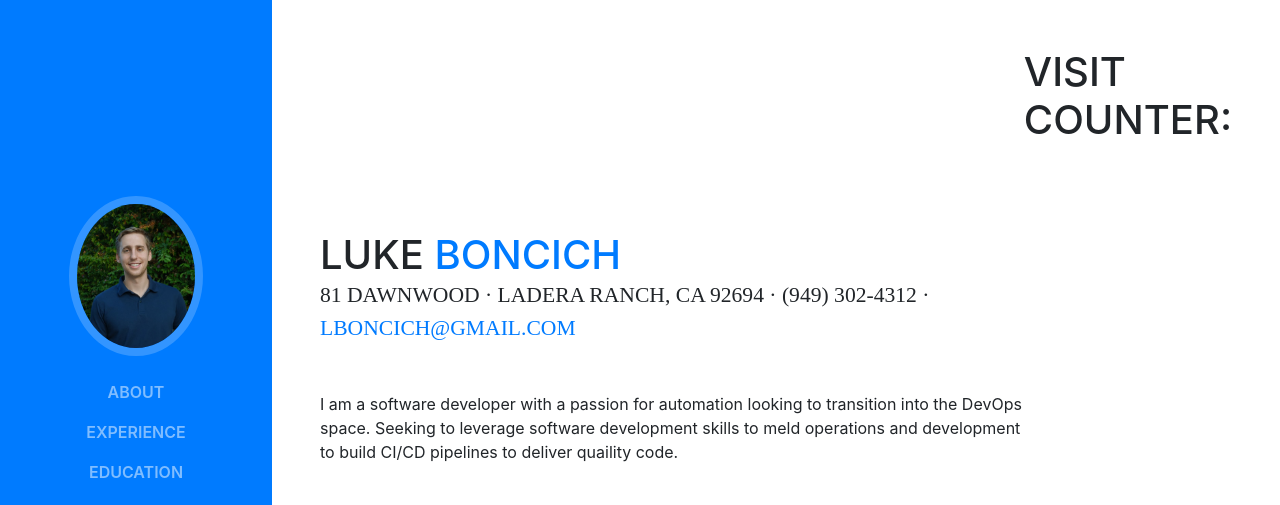
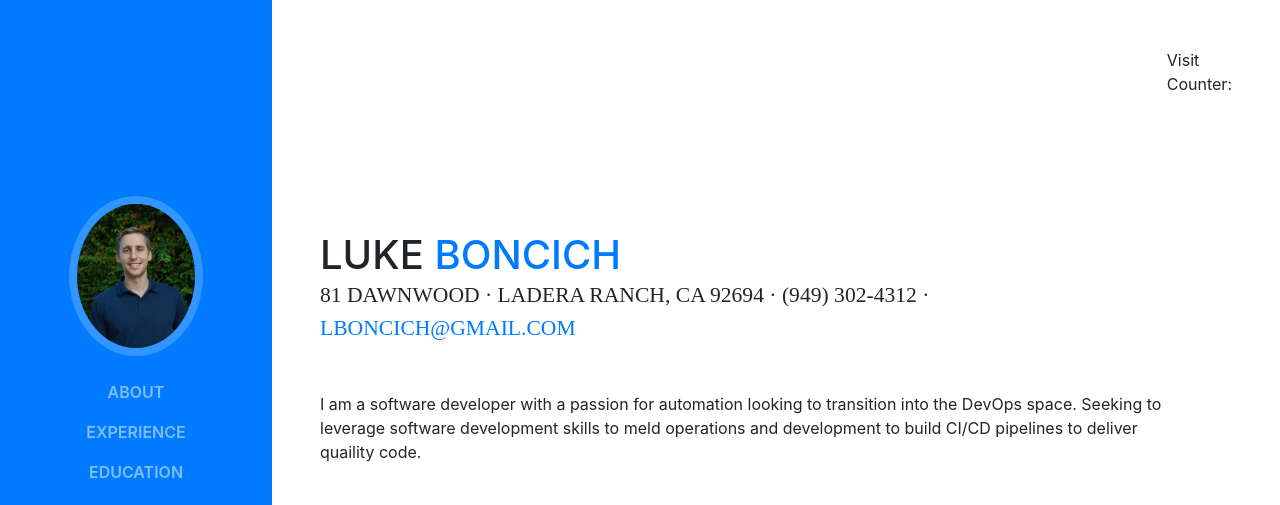
Before and after one commit to Lboncich/DevOpsResume, a website with bundled scripts: page index.html in a window 1280 px wide. Shown: the top 505 px of the page. Built offline with nearby package versions, Linux system fonts and the light colour scheme; a web font is replaced by a local one.

Commit message:
Fixing Syntax and Display of visitor counter

```diff
--- a/index.html
+++ b/index.html
@@ -107,7 +107,7 @@
             </li>
           </ul>
         </div>
-        <h1>Visit Counter:</h1>
+        <p class="mb-5">Visit Counter:</p>
         <div id='visits'></div>
       </section>
 
@@ -320,19 +320,19 @@
          $('#visits').html('');
 
          $('#visits').append('<p>' + data.Count + '</p>')
-        }</script>
+        }
       });
 
       $.ajax({
           type: "POST",
           url: API_URL,
           data: JSON.stringify({"Id": date.now()}),
-          contentType: "application/json"
+          contentType: "application/json",
           success: success
         });
-
+      </script>
     });
-
+  </script>
   </body>
 
 </html>
```
